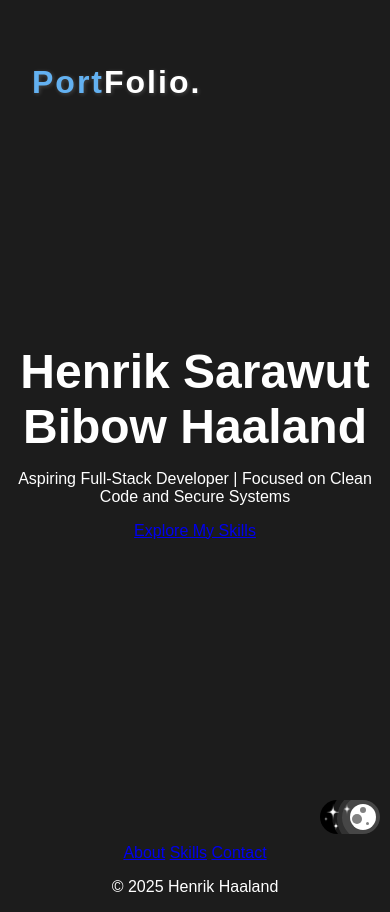
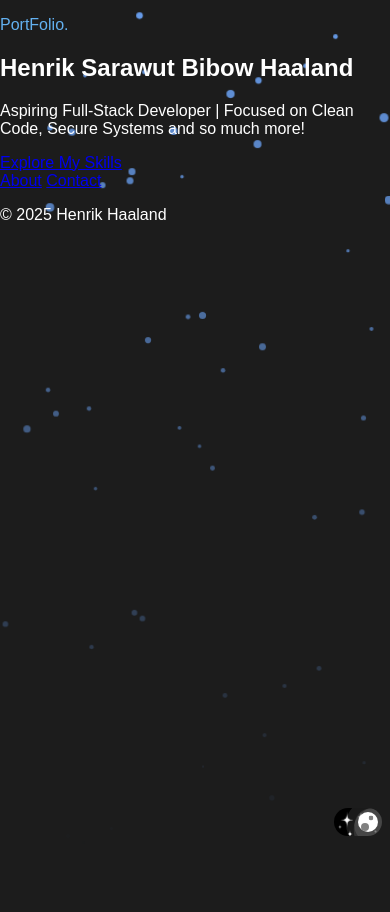
Before and after one commit to HenrikHaalandDev/Portfolio, a Flask app: page / in a window 390 px wide; the page is wider, and only the part inside the window is pictured. After the commit the page ends 836 px from the top of that part, so only its background shows below. Run offline with Flask 3, Linux system fonts and the light colour scheme.

Commit message:
added particles to background

```diff
--- /dev/null
+++ b/app/static/css/particles.css
@@ -0,0 +1,73 @@
+#particle-container {
+    position: absolute;
+    top: 0;
+    left: 0;
+    width: 100%;
+    height: 100%;
+    pointer-events: none;
+    overflow: hidden;
+    z-index: -1;
+}
+
+.particle {
+    position: absolute;
+    width: 6px;
+    height: 6px;
+    background-color: var(--accent-color);
+    border-radius: 50%;
+    opacity: 0.6;
+    animation: floatUp linear infinite;
+}
+
+@keyframes floatUp {
+    from {
+        transform: translateY(100vh) scale(0.5);
+        opacity: 0;
+    }
+
+    to {
+        transform: translateY(-10vh) scale(1);
+        opacity: 1;
+    }
+}
+
+
+@media (max-width: 430px) {
+
+    .switch {
+      width: 48px;
+      height: 28px;
+      bottom: 8px;
+      right: 8px;
+    }
+
+    .sun-moon {
+      width: 20px;
+      height: 20px;
+      left: 4px;
+      bottom: 4px;
+    }
+
+    #input:checked + .slider .sun-moon {
+      transform: translateX(20px);
+    }
+
+    #moon-dot-1,
+    #moon-dot-2,
+    #moon-dot-3,
+    #light-ray-1,
+    #light-ray-2,
+    #light-ray-3,
+    #cloud-1,
+    #cloud-2,
+    #cloud-3,
+    #cloud-4,
+    #cloud-5,
+    #cloud-6,
+    #star-1,
+    #star-2,
+    #star-3,
+    #star-4 {
+      transform: scale(0.8);
+    }
+  }
--- a/app/static/css/styles.css
+++ b/app/static/css/styles.css
@@ -1,75 +1,9 @@
-body {
+body{
     background-color: var(--background-color);
-    color: var(--main-text-color);
-    font-family: 'Poppins', sans-serif;
-    transition: background-color 0.3s ease, color 0.3s ease;
-    margin: 0;
-    overflow-x: hidden;
-}
-
-.root {
-    height: 100vh;
-}
-
-header {
-    padding: 2rem;
-    display: flex;
-    justify-content: space-between;
-    align-items: center;
-    position: absolute;
-    top: 0;
-    width: 100%;
-    z-index: 10;
-}
-
-.logo {
-    color: var(--logo-main-color);
-    font-size: 2rem;
-    font-weight: bold;
-    letter-spacing: 2px;
-    text-shadow: var(--text-shadow);
-}
-
-.logo span {
     color: var(--main-text-color);
 }
 
-.content {
-    display: flex;
-    justify-content: center;
-    align-items: center;
-    flex-direction: column;
-    text-align: center;
-    position: relative;
-    height: 100%;
-    z-index: 5;
+/* Logo Styling */
+.logo{
+    color: var(--logo-main-color);
 }
-
-.hero-content {
-    max-width: 600px;
-    color: var(--main-text-color);
-    text-shadow: var(--text-shadow);
-}
-
-h1 {
-    font-size: 3rem;
-    font-weight: 700;
-    margin-bottom: 1rem;
-}
-
-.subtitle {
-    font-size: 1.25rem;
-    margin-bottom: 2rem;
-}
-
-
-
-footer {
-    display: flex;
-    text-align: center;
-    color: var(--main-text-color);
-    bottom: 0;
-    align-items:center;
-    justify-content:center;
-    flex-direction: column;
-}
--- /dev/null
+++ b/app/static/js/particles.js
@@ -0,0 +1,27 @@
+document.addEventListener("DOMContentLoaded", function () {
+    const container = document.getElementById("particle-container");
+
+    function createParticle() {
+      const particle = document.createElement("div");
+      particle.classList.add("particle");
+
+      let size = Math.random() * 6 + 4; // Random size between 4px and 10px
+      particle.style.width = `${size}px`;
+      particle.style.height = `${size}px`;
+
+      let leftPosition = Math.random() * window.innerWidth;
+      particle.style.left = `${leftPosition}px`;
+
+      let animationDuration = Math.random() * 4 + 2; // Between 2s and 6s
+      particle.style.animationDuration = `${animationDuration}s`;
+
+      container.appendChild(particle);
+
+
+      setTimeout(() => {
+        particle.remove();
+      }, animationDuration * 1000);
+    }
+
+    setInterval(createParticle, 75); // Generate a new particle every 200ms
+  });
--- a/app/templates/base.html
+++ b/app/templates/base.html
@@ -9,6 +9,7 @@
     <link rel="stylesheet" href="{{ url_for('static', filename='css/global.css') }}">
     <link rel="stylesheet" href="{{ url_for('static', filename='css/styles.css') }}">
     <link rel="stylesheet" href="{{ url_for('static', filename='css/button.css') }}">
+    <link rel="stylesheet" href="{{ url_for('static', filename='css/particles.css')}}">
 
 
 
@@ -90,5 +91,6 @@
 </body>
 <!-- Scripts -->
 <script src="{{ url_for('static', filename='js/script.js') }}"></script>
+<script src="{{ url_for('static', filename='js/particles.js') }}"></script>
 
 </html>
--- a/app/templates/home.html
+++ b/app/templates/home.html
@@ -5,6 +5,7 @@
 {% endblock %}
 
 {% block body %}
+<div id="particle-container"></div>
 <div class="root">
     <!-- Clean Header -->
     <header class="header">
@@ -13,19 +14,15 @@
 
     <!-- Hero Content -->
     <section class="content" id="home">
-        <div>
+        <div class="hero-content">
             <h1>Henrik Sarawut Bibow Haaland</h1>
-            <p>Aspiring Full-Stack Developer | Focused on Clean Code and Secure Systems</p>
-            <a class="get_started" href="#skills">Explore My Skills</a>
+            <p class="subtitle">Aspiring Full-Stack Developer | Focused on Clean Code, Secure Systems and so much more!</p>
+            <a class="cta-button" href="#skills">Explore My Skills</a>
         </div>
     </section>
-
-    <!-- Footer with Navigation -->
     <footer class="footer">
-
         <nav>
             <a href="#about">About</a>
-            <a href="#skills">Skills</a>
             <a href="#contact">Contact</a>
         </nav>
         <p class="footer-note">© 2025 Henrik Haaland</p>
```
